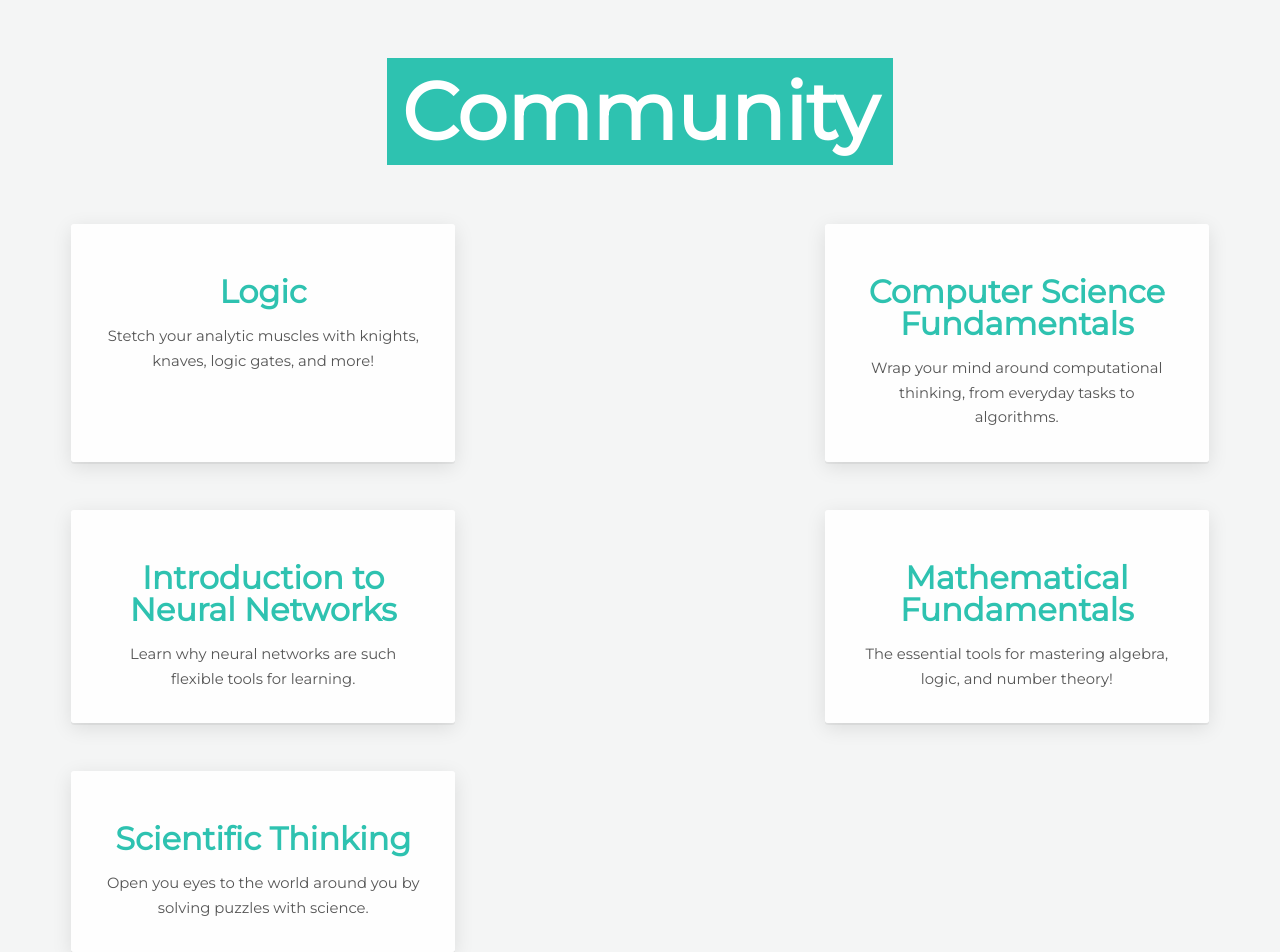
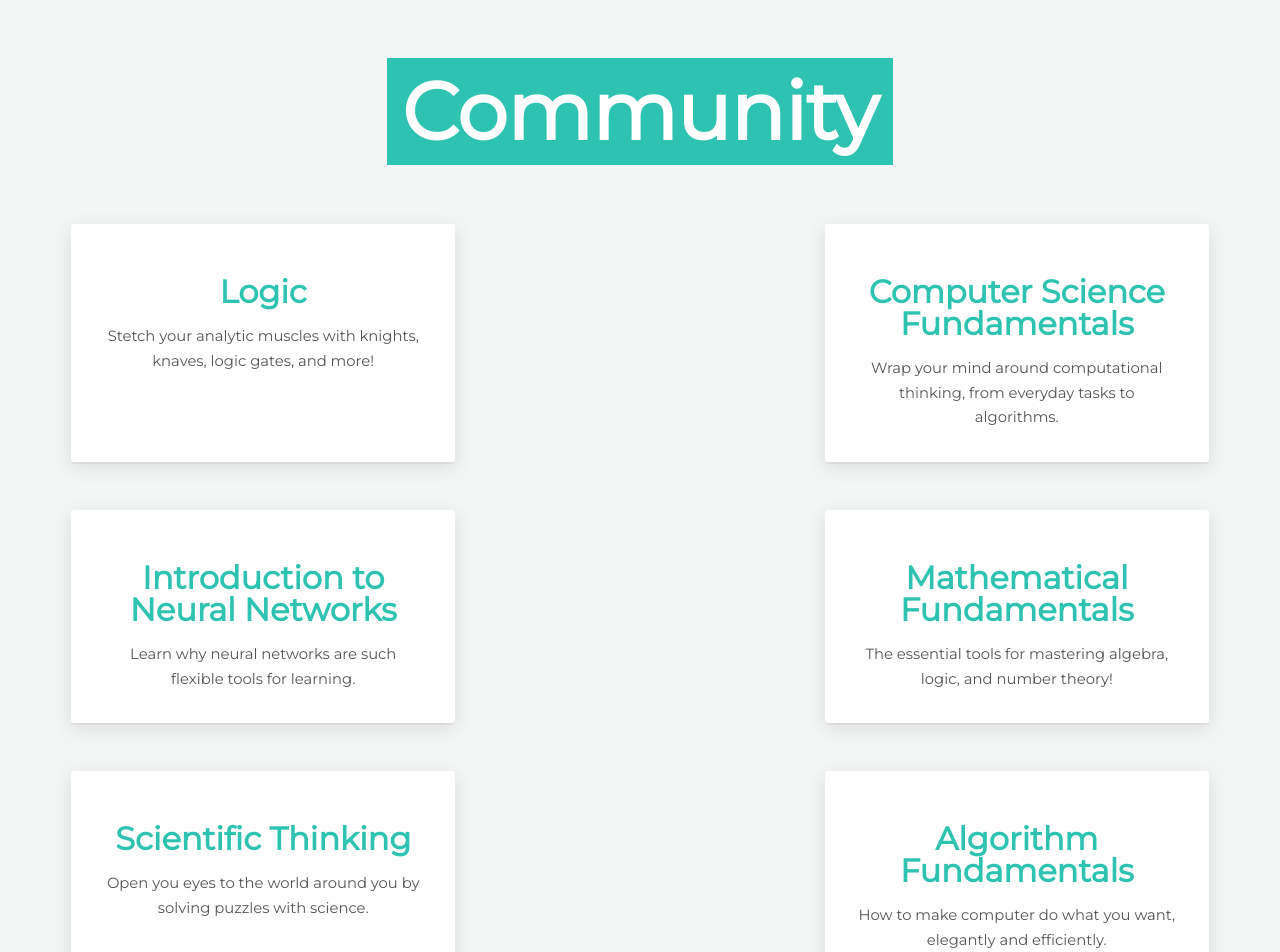
Before and after one commit to civita-laurea/ASU-Game, a React (Create React App) app in the folder Frontend/: page / in a window 1280 px wide. Shown: the top 952 px of the page. Built offline with nearby package versions, Linux system fonts and the light colour scheme.

Commit message:
add tile

```diff
--- a/Frontend/src/emojipedia.js
+++ b/Frontend/src/emojipedia.js
@@ -34,6 +34,13 @@ const emojipedia = [
       name: "Scientific Thinking",
       meaning:
         "Open you eyes to the world around you by solving puzzles with science."
+    },
+    {
+      id: 6,
+
+      name: "Algorithm Fundamentals",
+      meaning:
+        "How to make computer do what you want, elegantly and efficiently."
     }
   ];
 
```
